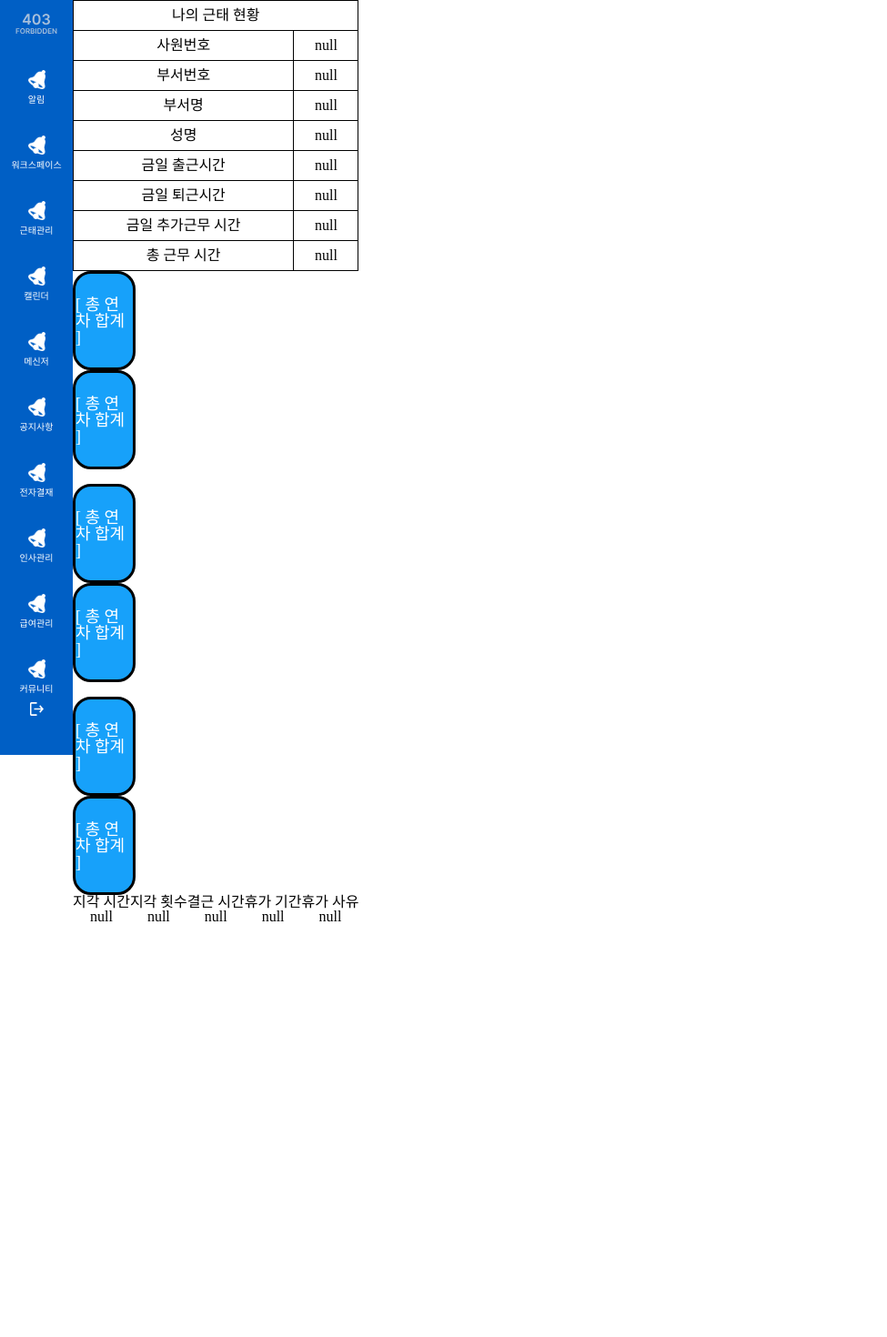
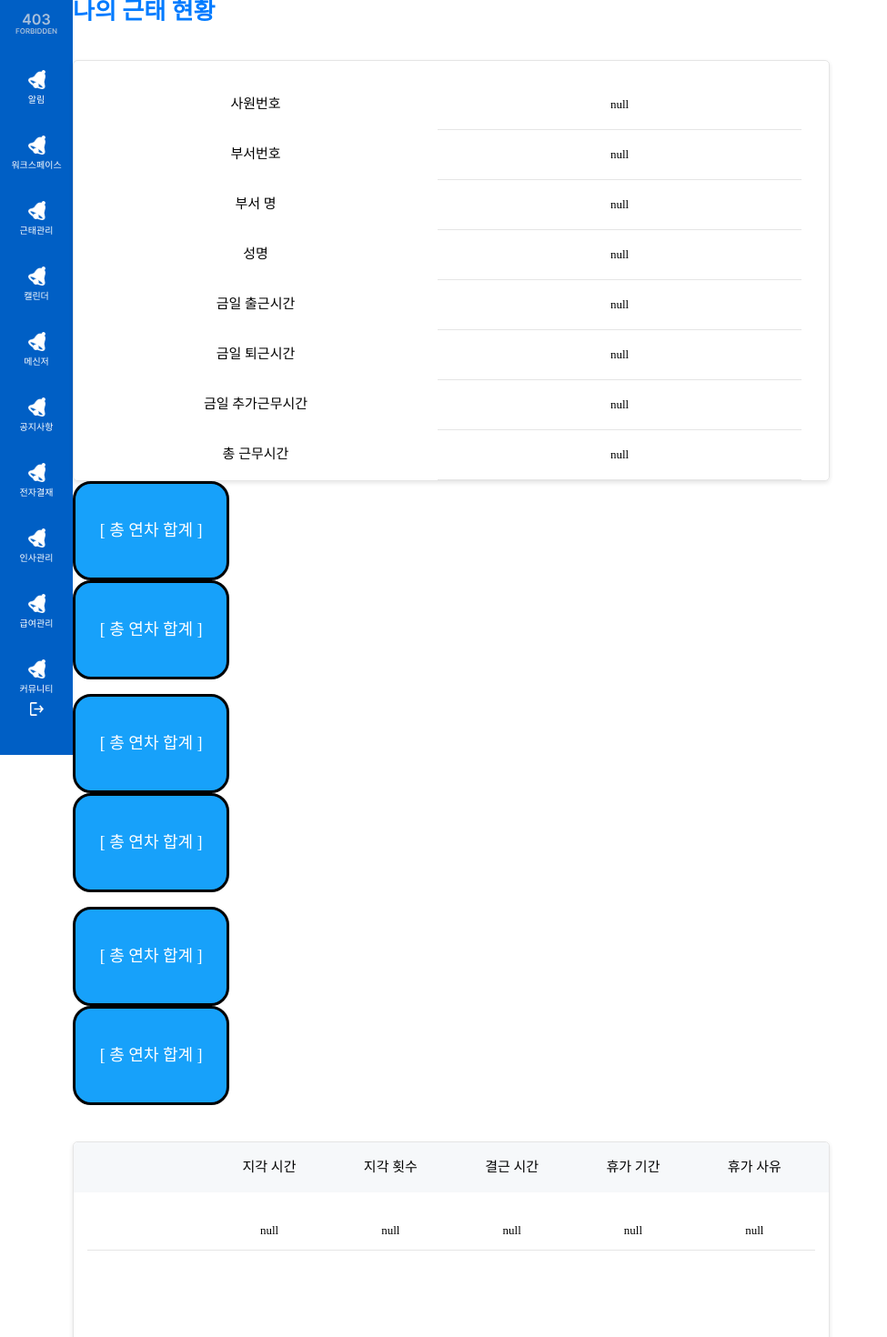
Before and after one commit to 1eemda2436/4team_pj_react, a Next.js app: page /guest/attendance/attendanceDetail in a window 1280 px wide. Shown: the top 1470 px of the page at 91% size, without its empty margins (0-975 px from the left). Before the commit the page ends 1016 px from the top, so only its background shows below. Built offline with nearby package versions, Linux system fonts and the light colour scheme; a web font is replaced by a local one.

Commit message:
김동건 CSS 수정

```diff
--- a/src/pages/guest/attendance/attendanceDetail.js
+++ b/src/pages/guest/attendance/attendanceDetail.js
@@ -5,52 +5,57 @@ import styled from "styled-components";
 const AttendanceDetail = () => {
     return (
         <div>
-            {/* 적용한 스타일을 가진 테이블 사용 */}
-            <StyledTable>
+            <Title>나의 근태 현황</Title>
+            <div>
+
+            <TblComponent>
+                <PayTableBottom>
+                    <tbody>
                     <tr>
-                    <ColspanCell colSpan="2">나의 근태 현황</ColspanCell>
+                        <th>사원번호</th>
+                        <td>null</td>
                     </tr>
 
                     <tr>
-                    <StyledTableCell>사원번호</StyledTableCell>
-                    <StyledTableCell>null</StyledTableCell>
+                        <th>부서번호</th>
+                        <td>null</td>
                     </tr>
 
                     <tr>
-                    <StyledTableCell>부서번호</StyledTableCell>
-                    <StyledTableCell>null</StyledTableCell>
+                        <th>부서 명</th>
+                        <td>null</td>
                     </tr>
 
                     <tr>
-                    <StyledTableCell>부서명</StyledTableCell>
-                    <StyledTableCell>null</StyledTableCell>
+                        <th>성명</th>
+                        <td>null</td>
                     </tr>
 
                     <tr>
-                    <StyledTableCell>성명</StyledTableCell>
-                    <StyledTableCell>null</StyledTableCell>
+                        <th>금일 출근시간</th>
+                        <td>null</td>
                     </tr>
 
                     <tr>
-                    <StyledTableCell>금일 출근시간</StyledTableCell>
-                    <StyledTableCell>null</StyledTableCell>
+                        <th>금일 퇴근시간</th>
+                        <td>null</td>
                     </tr>
 
                     <tr>
-                    <StyledTableCell>금일 퇴근시간</StyledTableCell>
-                    <StyledTableCell>null</StyledTableCell>
+                        <th>금일 추가근무시간</th>
+                        <td>null</td>
                     </tr>
 
                     <tr>
-                    <StyledTableCell>금일 추가근무 시간</StyledTableCell>
-                    <StyledTableCell>null</StyledTableCell>
+                        <th>총 근무시간</th>
+                        <td>null</td>
                     </tr>
 
-                <tr>
-                    <StyledTableCell>총 근무 시간</StyledTableCell>
-                    <StyledTableCell>null</StyledTableCell>
-                </tr>
-            </StyledTable>
+                    </tbody>
+                </PayTableBottom>
+            </TblComponent>
+
+            </div>
 
             <AnnualRest>
                 [ 총 연차 합계 ]
@@ -75,23 +80,37 @@ const AttendanceDetail = () => {
             </AnnualRest>
 
             <div>
-                <table border={(3)} align="center">
+                <TblComponent>
+                    <TblHeader>
+                        <PayTableTop>
+                            <thead>
                             <tr>
+                                <th></th>
                                 <th>지각 시간</th>
                                 <th>지각 횟수</th>
                                 <th>결근 시간</th>
                                 <th>휴가 기간</th>
                                 <th>휴가 사유</th>
                             </tr>
+                            </thead>
+                        </PayTableTop>
+                    </TblHeader>
 
+                    <TblContent>
+                        <PayTableBottom>
+                            <tbody>
                             <tr>
-                        <th>null</th>
-                        <th>null</th>
-                        <th>null</th>
-                        <th>null</th>
-                        <th>null</th>
+                                <td></td>
+                                <td>null</td>
+                                <td>null</td>
+                                <td>null</td>
+                                <td>null</td>
+                                <td>null</td>
                             </tr>
-                </table>
+                            </tbody>
+                        </PayTableBottom>
+                    </TblContent>
+                </TblComponent>
             </div>
         </div>
     );
@@ -103,20 +122,100 @@ AttendanceDetail.getLayout = function getLayout(page) {
     return <MainLayout>{page}</MainLayout>;
 };
 
-// 스타일을 적용할 테이블 컴포넌트 생성
-const StyledTable = styled.table`
-    width: 100%; /* 테이블 너비 100%로 설정 */
-    text-align: center; /* 텍스트 가운데 정렬 */
+const MainComponent = styled.div`
+    width: 100%;
+    height: 100%;
+    padding: 40px;
+    box-sizing: border-box;
 `;
 
-// 각 셀에 테두리 추가
-const StyledTableCell = styled.td`
-    border: 1px solid black; /* 각 셀의 테두리 설정 */
-    padding: 8px; /* 셀 안의 여백 설정 */
+const Title = styled.div`
+    font-size: 26px;
+    font-weight: 700;
+    color: #007bff;
 `;
 
-const ColspanCell = styled(StyledTableCell)`
-    colspan: 2;
+const TblComponent = styled.div`
+    border: 1px solid #E5E5E5;
+    border-radius: 5px;
+    box-shadow: 0 2px 5px rgba(0,0,0,.10);
+    box-sizing: border-box;
+    margin-top: 40px;
+`;
+
+const TblHeader = styled.div`
+    padding: 0px 15px;
+    background: #F6F8FA;
+    border-radius: 5px 5px 0px 0px;
+`;
+
+const TblContent = styled.div`
+    height: 550px;
+    overflow-x: auto;
+    padding: 0px 15px;
+
+&::-webkit-scrollbar {
+    width: 4px;
+}
+
+&::-webkit-scrollbar-track {
+    -webkit-box-shadow: inset 0 0 6px rgba(0,0,0,0.3);
+}
+
+&::-webkit-scrollbar-thumb {
+    -webkit-box-shadow: inset 0 0 6px rgba(0,0,0,0.3);
+}
+`;
+
+const Table = styled.table`
+    width:100%;
+    table-layout: fixed;
+    font-size: .9em;
+    width: 800px;
+    min-width: 650px;
+    border-collapse: collapse;
+
+    th {
+    padding: 20px 15px;
+    text-align: center;
+    font-weight: 500;
+    font-size: 15px;
+    text-transform: uppercase;
+    white-space: nowrap;
+    }
+
+    td {
+    padding: 15px;
+    vertical-align: middle;
+    font-size: 13px;
+    border-bottom: solid 1px #E5E5E5;
+    text-align: center;
+    word-wrap: break-word;
+    }
+`;
+
+const PayTableTop = styled(Table)``;
+
+const PayTableBottom = styled(Table)`
+    margin-top: 20px;
+`;
+
+const TotalBox = styled.div`
+    display: flex;
+    margin: 50px 30px 20px 30px;
+    justify-content: flex-end;
+    align-items: flex-end;
+    box-sizing: border-box;
+`;
+
+const TotalTitle = styled.div`
+    color: #007bff;
+    font-weight: 700;
+    font-size: 20px;
+`;
+
+const TotalResult = styled.span`
+    margin-left: 15px;
 `;
 
 const AnnualRest = styled.div`
```
Lines whose indentation alone changed are shown as unchanged.
